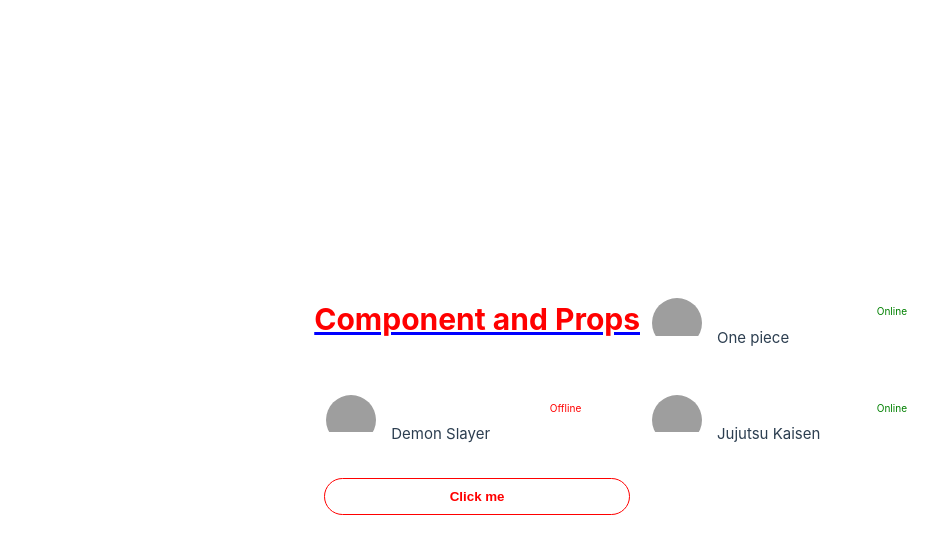
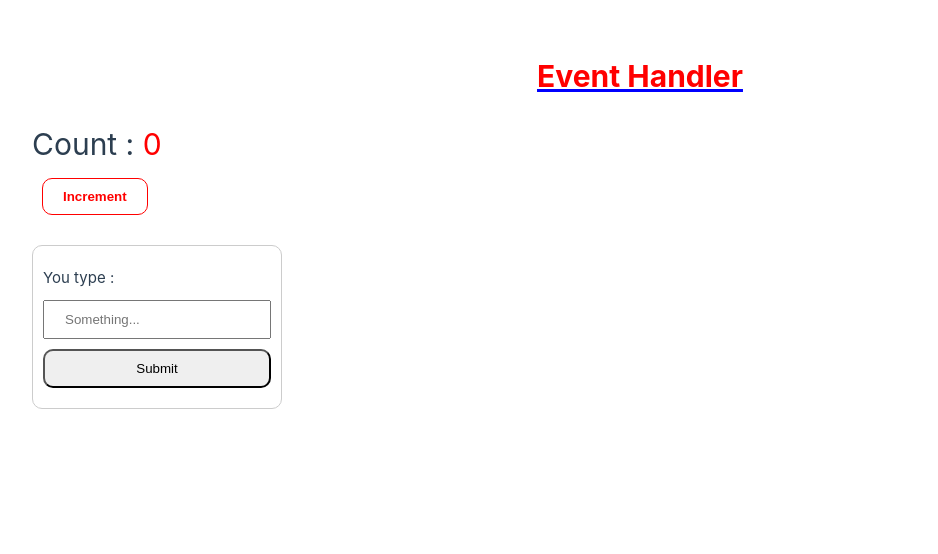
Before and after one commit to Heang-Dev/Vue3, a Vue app: page / in a window 1280 px wide. Shown: the top 554 px of the page, without its empty margins (0-938 px from the left). Built offline with nearby package versions, Linux system fonts and the light colour scheme; grey boxes are pictures that could not be loaded.

Commit message:
Event Handler

```diff
--- a/src/App.vue
+++ b/src/App.vue
@@ -4,13 +4,15 @@ import RefAndReactive from "@/components/RefAndReactive.vue";
 import Computed from "@/components/Computed.vue";
 import Watch from "@/components/Watch.vue";
 import CardContainer from "@/components/CardContainer.vue";
+import EventsHandler from "@/components/EventsHandler.vue";
 </script>
 
 <template>
 <!--	<RefAndReactive />-->
 <!--	<Computed />-->
 <!--	<Watch />-->
-	<CardContainer />
+<!--	<CardContainer />-->
+	<EventsHandler />
 </template>
 
 <style scoped>
--- a/src/assets/main.css
+++ b/src/assets/main.css
@@ -21,18 +21,18 @@ a,
   }
 }
 
-@media (min-width: 1024px) {
-  body {
-    display: flex;
-    place-items: center;
-  }
+/*@media (min-width: 1024px) {*/
+/*  body {*/
+/*    display: flex;*/
+/*    place-items: center;*/
+/*  }*/
 
-  #app {
-    display: grid;
-    grid-template-columns: 1fr 1fr;
-    padding: 0 2rem;
-  }
-}
+/*  #app {*/
+/*    display: grid;*/
+/*    grid-template-columns: 1fr 1fr;*/
+/*    padding: 0 2rem;*/
+/*  }*/
+/*}*/
 
 span {
   color: red;
--- a/src/components/Button.vue
+++ b/src/components/Button.vue
@@ -1,12 +1,13 @@
 <script setup>
-	const handleClick = () => {
-		console.log('Clicked');
-	}
+	defineProps({
+		title: String,
+		event: Function,
+	})
 </script>
 
 <template>
-	<button @click="handleClick">
-		Click me
+	<button @click="event">
+		{{ title }}
 	</button>
 </template>
 
--- a/src/components/CardContainer.vue
+++ b/src/components/CardContainer.vue
@@ -26,6 +26,11 @@ const users = [
 		img: "https://avatars.githubusercontent.com/u/157885974?v=4",
 	},
 ]
+
+const handleClick = () => {
+	console.log(users);
+}
+
 </script>
 
 <template>
@@ -39,7 +44,7 @@ const users = [
 			:img="user.img"
 			:name="user.name"
 			:status="user.status" />
-	<Button />
+	<Button title="Log User Info" :event="handleClick"/>
 </template>
 
 <style scoped>
--- /dev/null
+++ b/src/components/EventsHandler.vue
@@ -0,0 +1,76 @@
+<script setup>
+
+import { ref } from 'vue';
+import Button from "@/components/Button.vue";
+
+const count = ref(0);
+
+const handleIncrement = (msg) => {
+	count.value++;
+	console.log(msg + count.value);
+}
+
+const handleSubmit = () => {
+	console.log("Submitted")
+}
+
+const stringInput = ref('');
+
+const clearInput = () => {
+	stringInput.value = '';
+}
+
+</script>
+
+<template>
+	<h1 class="title">
+		Event Handler
+	</h1>
+	<div>
+		<h1>
+			Count : <span>{{ count }}</span>
+		</h1>
+		<Button title="Increment" :event="() => handleIncrement('Count +1 : ')" />
+	</div>
+	<div class="container">
+		<form @submit.prevent="handleSubmit">
+			<p>
+				You type : <span>{{ stringInput }}</span>
+			</p>
+			<input placeholder="Something..."
+			       v-model="stringInput"
+			       @keyup.alt.enter="clearInput"
+			/>
+			<button type="submit">
+				Submit
+			</button>
+		</form>
+	</div>
+</template>
+
+<style scoped>
+	.container {
+		width: 250px;
+		padding: 20px 10px;
+		margin: 20px 0;
+		border: 1px solid #ccc;
+		border-radius: 10px;
+	}
+
+	form {
+		display: flex;
+		flex-direction: column;
+		gap: 10px;
+	}
+
+	input {
+		width: 100%;
+		padding: 10px 20px;
+	}
+
+	button {
+		padding: 10px 20px;
+		border-radius: 10px;
+		cursor: pointer;
+	}
+</style>
```
